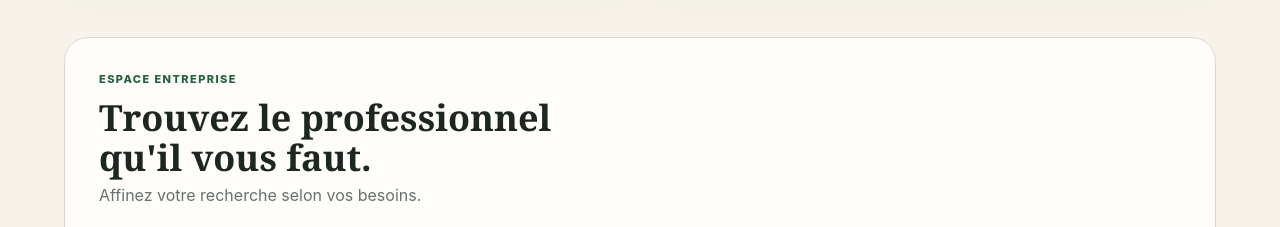
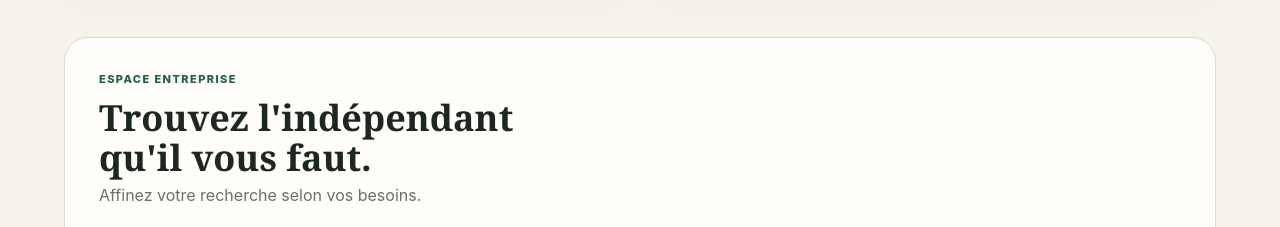
Before and after one commit to franck34300/RenfortPro, a website with bundled scripts: page index.html in a window 1280 px wide. Shown: the part 973-1200 px from the top of the page. Built offline with nearby package versions, Linux system fonts and the light colour scheme; no server answers.

Commit message:
Change entreprise search wording to independent

```diff
--- a/index.html
+++ b/index.html
@@ -35,7 +35,7 @@
       <article class="audience-card company-card" id="entreprises"><div class="audience-icon">▦</div><p class="eyebrow">Vous avez un besoin ?</p><h2>Entreprises</h2><p>Publiez vos missions, trouvez le professionnel idéal et gagnez en sérénité.</p><ul><li>Accès à des profils et compétences</li><li>Publication de missions en quelques clics</li><li>10 € / mois, sans engagement</li></ul><a class="button button-dark" href="#recherche-profils">Découvrir l'espace entreprise →</a></article>
       <article class="audience-card independent-card" id="independants"><div class="audience-icon">♙</div><p class="eyebrow">Vos compétences méritent des opportunités</p><h2>Indépendants</h2><p>Présentez votre savoir-faire et recevez des missions qui vous correspondent.</p><ul><li>Inscription gratuite</li><li>Profil professionnel</li><li>Missions selon vos compétences</li></ul><a class="button button-outline" href="#missions">Découvrir l'espace indépendant →</a></article>
     </section>
-    <section class="search-panel" id="recherche-profils"><div class="section-heading"><p class="eyebrow">Espace entreprise</p><h2>Trouvez le professionnel<br>qu'il vous faut.</h2><p>Affinez votre recherche selon vos besoins.</p></div>
+    <section class="search-panel" id="recherche-profils"><div class="section-heading"><p class="eyebrow">Espace entreprise</p><h2>Trouvez l'indépendant<br>qu'il vous faut.</h2><p>Affinez votre recherche selon vos besoins.</p></div>
       <form class="filters" id="profile-search"><input id="skill-filter" placeholder="Métier, compétence…" aria-label="Métier ou compétence"><input id="location-filter" placeholder="Ville ou code postal" aria-label="Localisation"><select id="availability-filter" aria-label="Disponibilité"><option value="">Toutes les disponibilités</option><option>Disponible rapidement</option><option>Cette semaine</option><option>À convenir</option></select><button class="button button-dark" type="submit">Rechercher</button></form>
       <div class="results-label"><strong>Professionnels inscrits</strong><span id="profile-count">Chargement…</span></div><div class="profile-grid" id="profile-results"></div><p class="demo-note" id="profile-directory-message">Les fiches publiées par les indépendants apparaîtront ici.</p>
       <div class="profile-modal" id="profile-modal" hidden role="dialog" aria-modal="true" aria-labelledby="profile-modal-name"><div class="profile-modal-backdrop" data-close-profile></div><div class="profile-modal-content"><button type="button" class="profile-modal-close" data-close-profile aria-label="Fermer">×</button><div class="profile-modal-avatar avatar" id="profile-modal-avatar"></div><p class="eyebrow">Profil professionnel</p><h2 id="profile-modal-name"></h2><p id="profile-modal-job" class="profile-modal-job"></p><div class="profile-modal-facts"><span id="profile-modal-location"></span><span id="profile-modal-availability"></span><span id="profile-modal-experience"></span><span id="profile-modal-rate"></span><span id="profile-modal-date"></span><span id="profile-modal-work-time"></span><span id="profile-modal-days"></span><span id="profile-modal-hours"></span><span id="profile-modal-duration"></span><span id="profile-modal-mobility"></span></div><p id="profile-modal-permits"></p><p id="profile-modal-equipment"></p><p id="profile-modal-description"></p><div id="profile-modal-tags" class="tags"></div><a class="button button-dark profile-modal-contact" href="#connexion" id="profile-modal-contact">Créer un compte pour contacter →</a></div></div>
```
